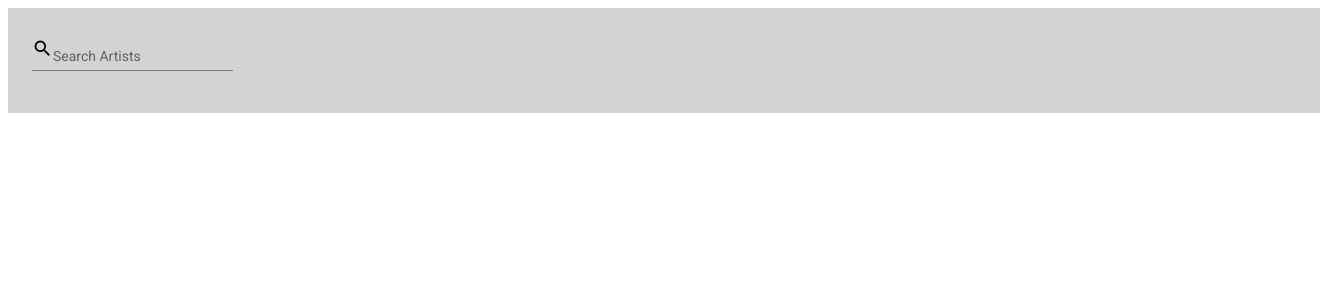
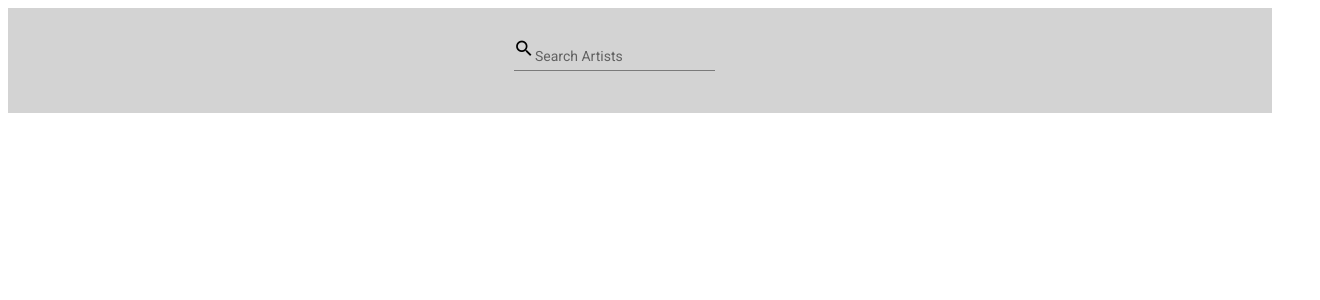
Before and after one commit to JoeyNyoni/DVTAssessment, an Angular app: page / in a window 1280 px wide. Shown: the top 300 px of the page, 1320 px wide, since content can reach past the window. Built offline with nearby package versions, Linux system fonts and the light colour scheme.

Commit message:
searchbar and home page adjustments

```diff
--- a/src/app/components/searchbar/searchbar.component.sass
+++ b/src/app/components/searchbar/searchbar.component.sass
@@ -4,7 +4,7 @@
 div
     background-color: lightgray
     align-items: center
-    padding: 24px
-    .searchbar
-        margin: 0 auto
-        left: 50%
+    padding: 24px 0
+
+mat-form-field
+    left: 40%
--- a/src/app/pages/home/home.component.html
+++ b/src/app/pages/home/home.component.html
@@ -1,7 +1,7 @@
 <app-searchbar (term)="searchArtists($event)" ></app-searchbar>
 
-<div *ngIf="this.searchResults">
-    <mat-grid-list cols="3" rowHeight="1:1">
+<div *ngIf="this.searchResults" class="searchResults">
+    <mat-grid-list cols="3" rowHeight="200px">
         <mat-grid-tile *ngFor="let result of searchResults">
             <app-artist [artist]="result"></app-artist>
         </mat-grid-tile>
--- a/src/app/pages/home/home.component.sass
+++ b/src/app/pages/home/home.component.sass
@@ -0,0 +1,2 @@
+.searchResults
+    margin-top: 24px
```
